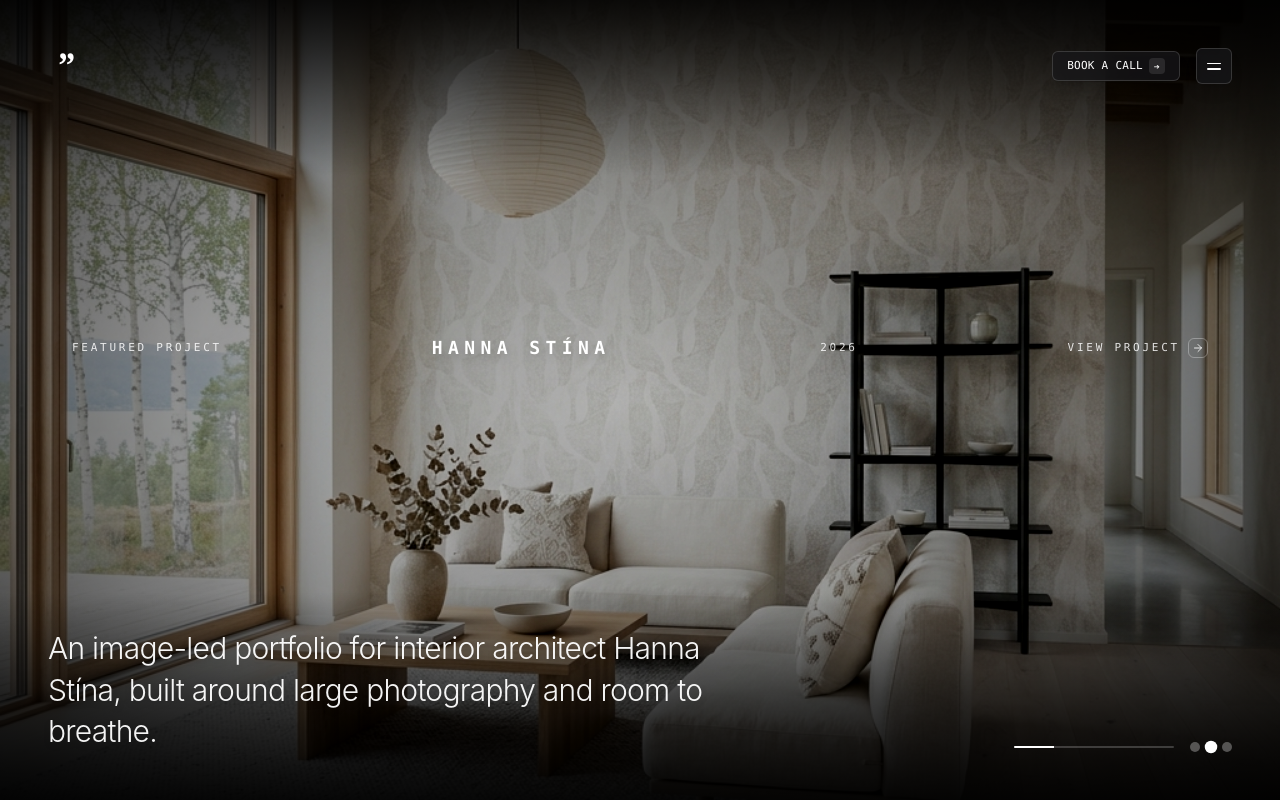
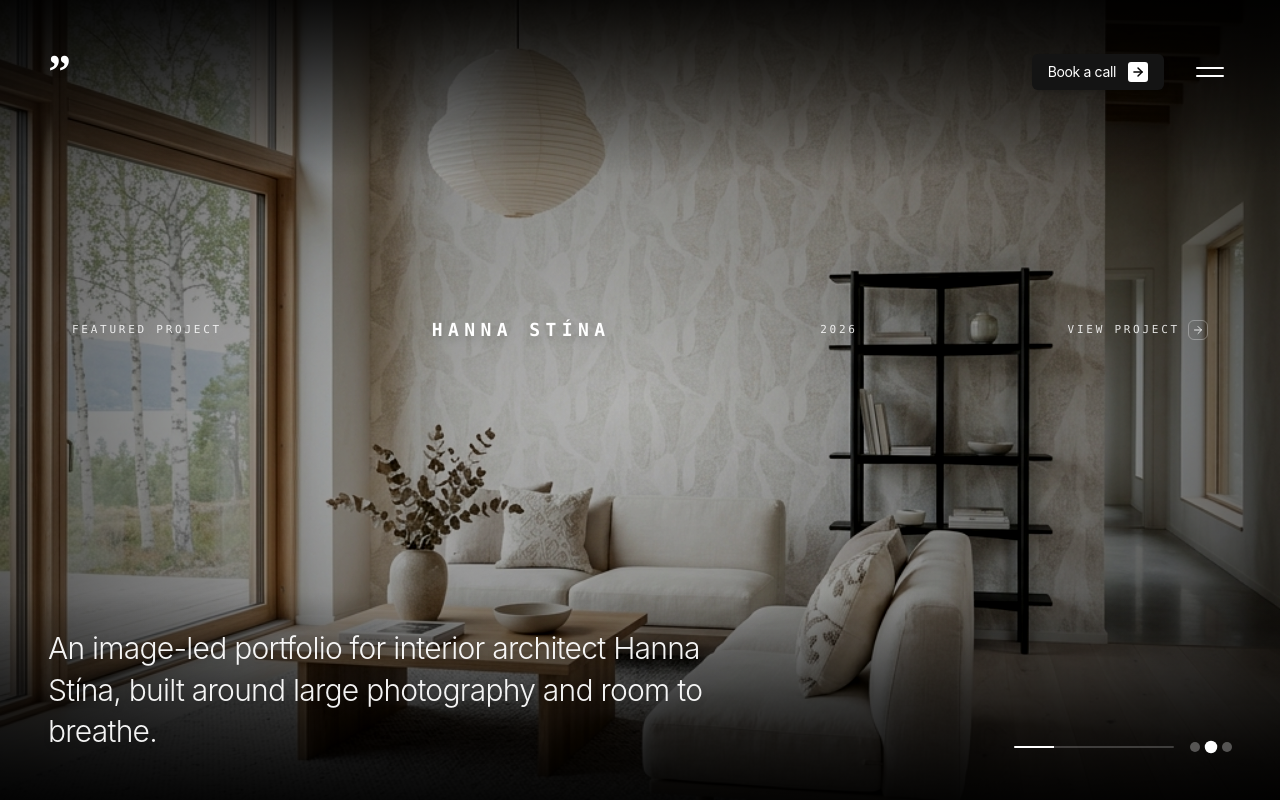
Before and after one commit to rogerinfas/rogerinfas, a Next.js app: page / in a window 1280 px wide. Shown: the top 800 px of the page. Built offline with nearby package versions, Linux system fonts and the light colour scheme.

Commit message:
feat: implement persistent fixed header with redesigned logo, call-to-action button, and navigation toggle

```diff
--- a/src/app/page.tsx
+++ b/src/app/page.tsx
@@ -84,6 +84,49 @@ export default function Home() {
 
   return (
     <div className="relative min-h-screen w-full bg-[#EDEDED] text-black font-sans selection:bg-white selection:text-black overflow-x-hidden">
+
+      {/* ALWAYS-VISIBLE FIXED TOP NAVBAR MATCHING EXACT SPECIFICATION */}
+      <header className="fixed top-0 inset-x-0 z-40 p-6 sm:p-10 lg:p-12 flex items-center justify-between pointer-events-none">
+        {/* Logo - Double Quote Symbol directly on screen */}
+        <Link
+          href="/"
+          className="pointer-events-auto text-4xl sm:text-5xl font-bold font-serif text-white tracking-tighter hover:opacity-80 transition-opacity drop-shadow-md select-none mix-blend-difference"
+          aria-label="Komma Studio Logo"
+        >
+          ”
+        </Link>
+
+        {/* Right Actions: Dark 'Book a call' button with white arrow box & 2 parallel lines */}
+        <div
+          className={`pointer-events-auto flex items-center gap-5 sm:gap-6 transition-opacity duration-300 ${
+            menuOpen ? "opacity-0 pointer-events-none" : "opacity-100"
+          }`}
+        >
+          <a
+            href="https://cal.eu/kommakomma"
+            target="_blank"
+            rel="noreferrer"
+            className="inline-flex items-center gap-3 rounded-md bg-[#141414] px-4 py-2 text-sm font-medium tracking-tight text-white shadow-md transition-all hover:bg-black hover:scale-[1.02]"
+          >
+            <span className="text-xs sm:text-sm font-sans font-normal">Book a call</span>
+            <span className="flex size-5 items-center justify-center rounded-[3px] bg-white text-black">
+              <ArrowRight className="size-3.5 stroke-[2.5]" />
+            </span>
+          </a>
+
+          <button
+            onClick={(e) => {
+              e.stopPropagation()
+              setMenuOpen(true)
+            }}
+            className="flex flex-col justify-center gap-[6px] p-2 cursor-pointer hover:opacity-80 transition-opacity mix-blend-difference"
+            aria-label="Open Navigation Menu"
+          >
+            <span className="w-7 h-[2px] bg-white rounded-full"></span>
+            <span className="w-7 h-[2px] bg-white rounded-full"></span>
+          </button>
+        </div>
+      </header>
 
       {/* FIXED SIDE MENU PANEL */}
       <div
@@ -205,50 +248,7 @@ export default function Home() {
           </div>
 
           {/* Hero Content Overlay */}
-          <div className="relative z-30 flex h-full flex-col justify-between p-6 sm:p-10 lg:p-12">
-
-            {/* Top Navigation */}
-            <header className="flex items-center justify-between w-full">
-              <Link
-                href="/"
-                className="text-3xl sm:text-4xl font-serif tracking-tighter hover:opacity-80 transition-opacity flex items-center justify-center size-9 text-white drop-shadow-md"
-                aria-label="Komma Studio Logo"
-              >
-                <span className="font-bold text-3xl sm:text-4xl leading-none">”</span>
-              </Link>
-
-              <div
-                className={`flex items-center gap-3 sm:gap-4 transition-opacity duration-300 ${
-                  menuOpen ? "opacity-0 pointer-events-none" : "opacity-100 pointer-events-auto"
-                }`}
-              >
-                <a
-                  href="https://cal.eu/kommakomma"
-                  target="_blank"
-                  rel="noreferrer"
-                  className="inline-flex items-center gap-1.5 rounded-md border border-white/15 bg-[#18181b]/70 px-3.5 py-1.5 text-[11px] font-mono tracking-wide uppercase backdrop-blur-md shadow-lg transition-all hover:border-white/35 hover:bg-[#18181b]/90 hover:scale-[1.02]"
-                >
-                  <span>Book a call</span>
-                  <span className="inline-flex items-center justify-center size-4 rounded bg-white/10 text-white text-[10px]">
-                    ➔
-                  </span>
-                </a>
-
-                <button
-                  onClick={(e) => {
-                    e.stopPropagation()
-                    setMenuOpen(true)
-                  }}
-                  className="flex size-9 items-center justify-center rounded-md border border-white/15 bg-[#18181b]/70 backdrop-blur-md shadow-lg transition-all hover:border-white/35 hover:scale-[1.02] cursor-pointer"
-                  aria-label="Open Navigation Menu"
-                >
-                  <div className="flex flex-col gap-1 w-3.5 items-center">
-                    <span className="w-full h-[1.5px] bg-white rounded-full"></span>
-                    <span className="w-full h-[1.5px] bg-white rounded-full"></span>
-                  </div>
-                </button>
-              </div>
-            </header>
+          <div className="relative z-30 flex h-full flex-col justify-between p-6 sm:p-10 lg:p-12 pt-24 sm:pt-28">
 
             {/* Center Metadata Line */}
             <div className="relative flex flex-1 items-center justify-between px-2 sm:px-6 text-[11px] font-mono tracking-[0.25em] text-white/85 pointer-events-none">
```
